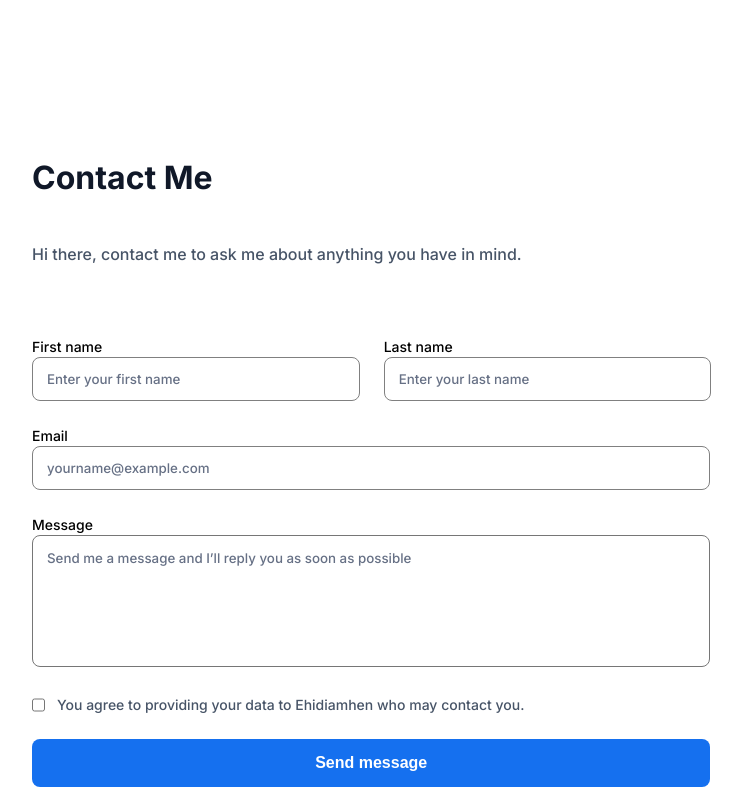
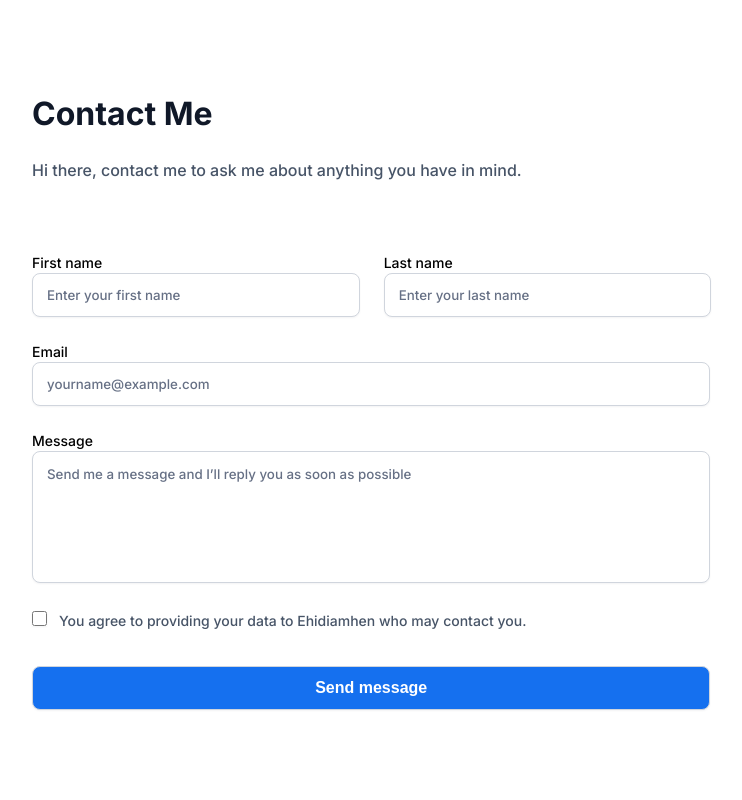
Before and after one commit to Ehidiamhen/linktree-contact, a React (Create React App) app: page /contact in a window 1280 px wide. Shown: the top 800 px of the page, without its empty margins (328-1070 px from the left). Built offline with nearby package versions, Linux system fonts and the light colour scheme.

Commit message:
Update: Added Validation

```diff
--- a/src/CSS/Contact.css
+++ b/src/CSS/Contact.css
@@ -2,12 +2,11 @@
     display: flex;
     flex-direction: column;
     gap: 1.5rem;
-    padding: 9.75rem 22.5rem 11.75rem 22.5rem;
+    padding: 5.75rem 22.5rem 11.75rem 22.5rem;
 }
 h1 {
     line-height: 44px;
     color: #101828;
-    padding-bottom: 1.25rem;
 }
 
 #container p {
@@ -20,18 +19,38 @@ h1 {
     gap: 1.5rem;
 }
 
-.input-name input {
+.input-name  input{
     width: 25.6vw;
     height: 2.75rem;
     border-radius: 8px;
-    border: 1px solid gray;
+    margin-bottom: 1.5rem;
+}
+
+#fname:focus, #lname:focus {
+    border: 1px solid #84CAFF;
+    box-shadow: 0px 1px 2px rgba(16, 24, 40, 0.05);
+}
+
+#fname, #lname {
+    width: 25.6vw;
+    border: 1px solid #D0D5DD;
+    box-shadow: 0px 1px 2px rgba(16, 24, 40, 0.05);
+    outline: none;
 }
 
 .input-email input {
     width: 53vw;
     height: 2.75rem;
     border-radius: 8px;
-    border: 1px solid gray;
+    border: 1px solid #D0D5DD;
+    box-shadow: 0px 1px 2px rgba(16, 24, 40, 0.05);
+    margin-bottom: 1.5rem;
+    outline: none;
+}
+
+.input-email input:focus {
+    border: 1px solid #84CAFF;
+    box-shadow: 0px 1px 2px rgba(16, 24, 40, 0.05);
 }
 
 div label {
@@ -39,11 +58,29 @@ div label {
     line-height: 20px;
 }
 
-.message textarea{
+textarea{
     width: 53vw;
     height: 8.25rem;
     border-radius: 8px;
     resize: none;
+    border: 1px solid #D0D5DD;
+    box-shadow: 0px 1px 2px rgba(16, 24, 40, 0.05);
+    outline: none;
+}
+
+textarea:focus {
+    border: 1px solid #84CAFF;
+    box-shadow: 0px 1px 2px rgba(16, 24, 40, 0.05), 0px 0px 0px 4px #D1E9FF;
+}
+
+textarea:invalid {
+    border: 1px solid #F89687;
+    box-shadow: 0px 1px 2px rgba(16, 24, 40, 0.05)
+}
+
+textarea:focus:invalid {
+    border: 1px solid #F89687;
+    box-shadow: 0px 1px 2px rgba(16, 24, 40, 0.05), 0px 0px 0px 4px #FFD3CC;
 }
 
 input::placeholder, textarea::placeholder {
@@ -55,6 +92,16 @@ input::placeholder, textarea::placeholder {
     display: flex;
     gap: 0.75rem;
     color: #475467;
+    margin-top: 1.5rem;
+}
+#checkbox{
+    width: 15px;
+    height: 15px;
+}
+
+#checkbox:after {
+    accent-color: blue;
+    border: 1px solid #1570EF;
 }
 
 .submit {
@@ -67,4 +114,20 @@ input::placeholder, textarea::placeholder {
     font-weight: 600;
     font-size: 16px;
     line-height: 24px;
+    margin-top: 1rem;
 }
+
+.error-msg{
+    color: red;
+    font-size: 12px;
+    padding: 0;
+}
+
+@media screen and (max-width:480px) {
+    .input-name{
+        background: #F9FAFB;
+/* Primary/600 */
+
+border: 1px solid #1570EF;
+    }
+}
--- a/src/Contact.js
+++ b/src/Contact.js
@@ -2,7 +2,7 @@ import React from "react";
 import './CSS/Contact.css'
 import Footer from './Footer.js'
 import Header from './components/Contact-head.js'
-import { Input, Textarea, Checkbox, Button } from './components/Form.js'
+import { Name, Email, Textarea, Checkbox, Button } from './components/Form.js'
 
 const name = 'Ehidiamhen'
 
@@ -11,51 +11,7 @@ const Contact = () => {
       <>
         <div id='container'>
           <Header />
-          <div className='input-name'>
-          <Input
-            id='fname'
-            className='input-area'
-            fore='name'
-            label='First name'
-            type='text'
-            placeholder='Enter your first name'
-          />
-          <Input
-            id='lname'
-            className='input-area'
-            fore='name'
-            label='Last name'
-            type='text'
-            placeholder='Enter your last name'
-          />
-          </div>
-          <Input
-            id='email'
-            className='input-email'
-            fore='email'
-            label='Email'
-            type='email'
-            placeholder='yourname@example.com'
-          />
-          <Textarea
-            id='message'
-            className='message'
-            label='Message'
-            fore='text'
-            placeholder='Send me a message and I’ll reply you as soon as possible'
-          />
-          <Checkbox
-            id='checkbox'
-            className='checkbox'
-            type='checkbox'
-            for='text'
-            label={`You agree to providing your data to ${name} who may contact you.`}
-          />
-          <Button
-            id='button'
-            className='submit'
-            type='button'
-            value='Send message'
+          <Email
           />
         </div>
         <Footer />
--- a/src/components/Form.js
+++ b/src/components/Form.js
@@ -1,7 +1,14 @@
-import React from 'react'
+import React, { useState } from 'react'
 import '../CSS/Style.css'
 
-const Input = props => {
+const name = 'Ehidiamhen'
+
+const Name = props => {
+
+    const [name, setName] = useState('')
+    const [nameError, setNameError] = useState('')
+
+
     const {
         id,
         className,
@@ -16,6 +23,116 @@ const Input = props => {
             <label for={fore}>{label}<br></br></label>
             <input id={id} className={className} type={type} placeholder={placeholder} required></input>
           </form>
+        </>
+    )
+}
+
+const Email = () => {
+
+    const [firstName, setFirstName] = useState('')
+    const [firstNameError, setFirstNameError] = useState('')
+
+    const [lastName, setLastName] = useState('')
+    const [lastNameError, setLastNameError] = useState('')
+
+    const [email, setEmail] = useState('')
+    const [emailError, setEmailError] = useState('')
+
+    const [message, setMessage] = useState('')
+    const [messageError, setMessageError] = useState('')
+
+    const [successMsg, setSuccessMsg] = useState('')
+
+
+    const handleFirstNameChange = (e) => {
+        setFirstNameError('')
+        setFirstName(e.target.value)
+    }
+
+    const handleLastNameChange = (e) => {
+        setLastNameError('')
+        setLastName(e.target.value)
+    }
+
+    const handleEmailChange = (e) => {
+        setSuccessMsg('')
+        setEmailError('')
+        setEmail(e.target.value)
+    }
+
+    const handleMessageChange = (e) => {
+        setMessageError('')
+        setMessage(e.target.value)
+    }
+
+    const handleFormSubmit = (e) => {
+        e.preventDefault()
+        if(firstName === ''){
+            setFirstNameError('First name required')
+        }
+
+        if(lastName === ''){
+            setLastNameError('Last name required')
+        }
+
+        if(email !== '') {
+            if(email.includes('@')) {
+                setSuccessMsg('Message Sent!')
+            }
+            else{
+                setEmailError('Enter a valid email address')
+            }
+        }
+        else {
+            setEmailError('Email required')
+        }
+
+        if(message !== '') {
+            if(message.length < 30){
+                setMessageError('Message must be more than 30 characters')
+            }
+        }
+        else {
+            setMessageError('Message field required')
+        }
+    }
+
+    return (
+        <>
+          <form id='email' className='input-email' onSubmit={handleFormSubmit}>
+            <div className='input-name'>
+                <div>
+                  <label for='text'>First name<br></br></label>
+                  <input id='fname' className='input-name' type='text' placeholder='Enter your first name'
+                  onChange={handleFirstNameChange} value={firstName}></input>
+                  {firstNameError&&<div className='error-msg'>{firstNameError}</div>}
+                </div>
+                <div>
+                  <label for='text'>Last name<br></br></label>
+                  <input id='lname' className='input-name' type='text' placeholder='Enter your last name'
+                  onChange={handleLastNameChange} value={lastName}></input>
+                  {lastNameError&&<div className='error-msg'>{lastNameError}</div>}
+                </div>
+            </div>
+
+            <label for='email'>Email<br></br></label>
+            <input  type='text' placeholder='yourname@example.com'
+            onChange={handleEmailChange} value={email}></input>
+            {emailError&&<div className='error-msg'>{emailError}</div>}
+
+            <label for='text'>Message<br></br></label>
+            <textarea placeholder='Send me a message and I’ll reply you as soon as possible'
+            onChange={handleMessageChange} value={message}></textarea>
+            {messageError&&<div className='error-msg'>{messageError}</div>}
+
+            <div  className='checkbox'>
+              <input type='checkbox'id='checkbox' required></input>
+              <label for='text'>{`You agree to providing your data to ${name} who may contact you.`}<br></br></label>
+            </div>
+
+            <input id='button' className='submit' type='submit' value='Send message'></input>
+          </form>
+          {successMsg&&<div className='success'>{successMsg}</div>}
         </>
     )
 }
@@ -66,4 +183,4 @@ const Button = props => {
     )
 }
 
-export { Input, Textarea, Checkbox, Button }
+export {Name, Email, Textarea, Checkbox, Button}
```
Also changed, not shown: src/Hooks/useForm.js (+30 -3 lines).
